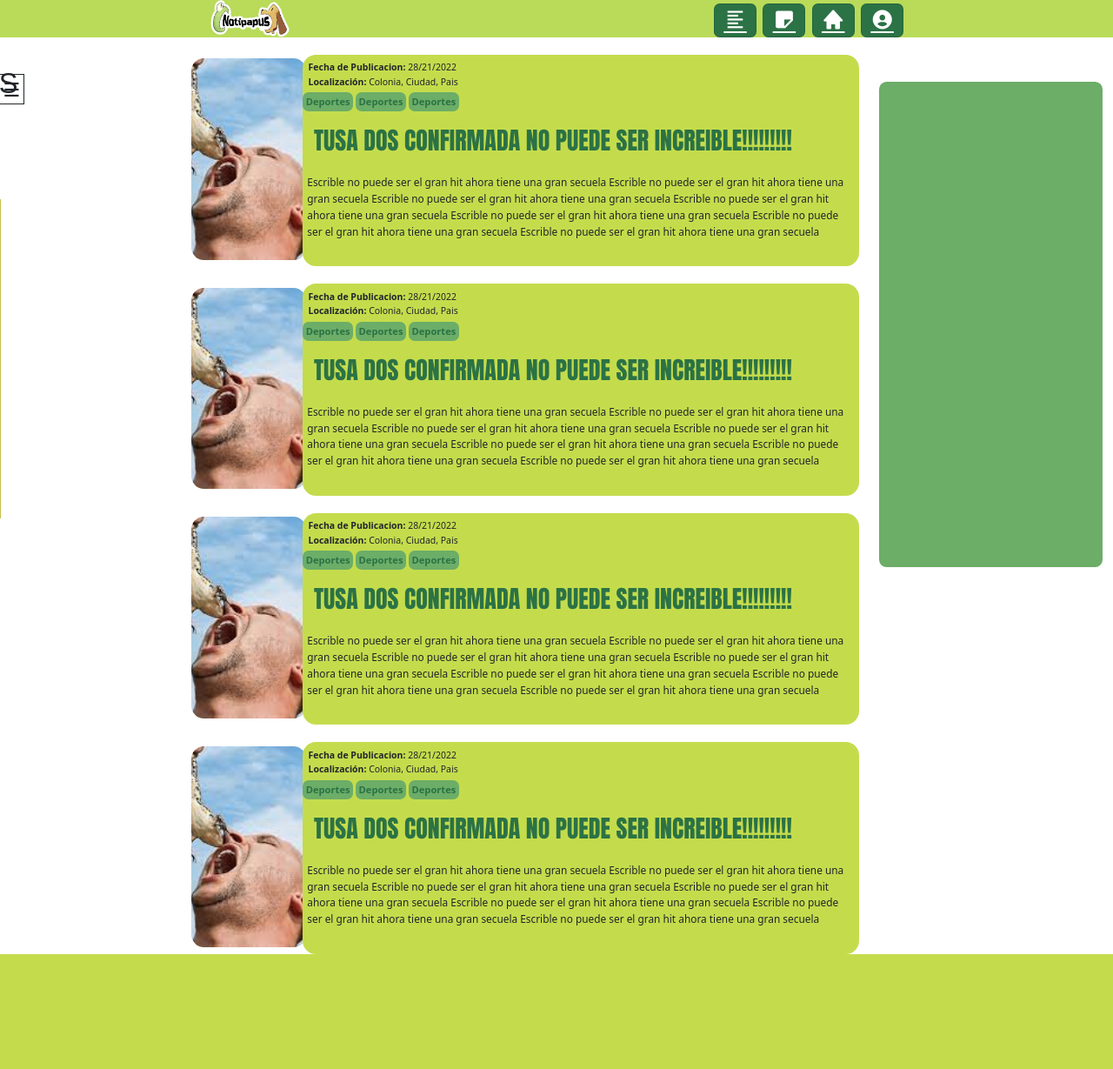
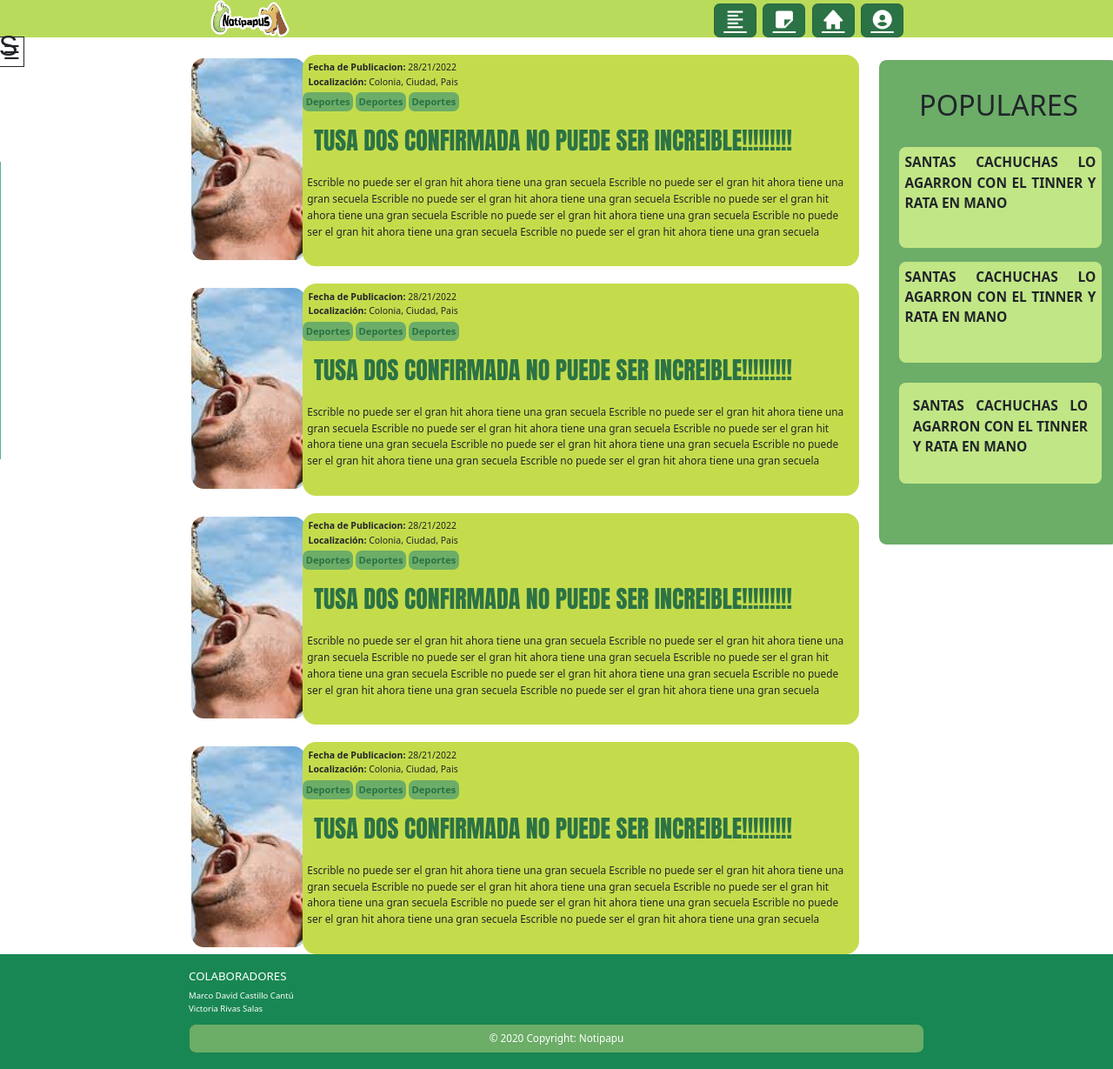
Before and after one commit to Comicnist099/Vistas-Webs, a PHP site: page / in a window 1280 px wide. Shown: the whole page at 87% size. Before the commit the page ends 1097 px from the top, so only its background shows below. Run offline with PHP 8.4, Linux system fonts and the light colour scheme; some libraries are stand-ins or nearby versions.

Commit message:
Se termino el dashboard

```diff
--- a/Dashboard/css/style.css
+++ b/Dashboard/css/style.css
@@ -1,6 +1,10 @@
 :root {
   --Zoom: 95%;
   --noti-lado: 100px:
+}
+
+body{
+
 }
 
 
@@ -144,6 +148,13 @@ header.logo {
 
 }
 
+@media screen and (max-width:1240px){
+  .Reciente{
+    display:none
+  }
+}
+
+
 @media screen and (max-width:700px) {
   .menu-toggle-btn {
     display: block !important;
@@ -152,6 +163,10 @@ header.logo {
   .Publicaciones {
     display: none;
     position: absolute;
+
+  }
+  .imagenPublic{
+    display: none;
   }
 
   .navigation-menu {
@@ -243,7 +258,7 @@ header.logo {
   position: fixed;
   width: 200px;
   height: 50%;
-  top: 90px;
+  top: 40px;
   background: #58b196;
   left: -200px;
   transition: 250ms;
@@ -276,7 +291,7 @@ header.logo {
 
   background: rgba(136, 120, 26, 0.611);
   color: #28380e;
-  font-size: 35px;
+  font-size: 25px;
   height: 80px;
   font-weight: 900;
 
@@ -290,7 +305,7 @@ header.logo {
   float: left;
   font-weight: bolder;
   height: 60px;
-  width: 333px;
+  width: 238px;
   font-size: 17px;
   margin-bottom: 0px;
   color: #28380e;
@@ -303,7 +318,7 @@ header.logo {
 .large-2 {
 
   float: left;
-  height: 500px;
+  height: 465px;
   overflow-y: scroll;
   margin-bottom: 25px;
   width: 235px;
@@ -417,6 +432,7 @@ header.logo {
 
 .CasillaTitulo {
   text-align: justify;
+  font-weight:900;
   padding: 2%;
   font-size: 40px;
   font-family: Impact;
@@ -507,23 +523,109 @@ width: 100%;
 }
 
 
-.Reciente .Reciente-Box{
-  width: 30px;
-  position:fixed;
-
-  height: 50px;
-  background-color: rgb(35, 97, 32);
+.Reciente h1{
+text-align: center;
+margin-top: 40px;
+}
+.Noticia3:hover{
+  transform: scale(1.1);
+  cursor:pointer;
+  transition: .3s;
+  font-weight:900;
 }
 
-.Reciente span{
+.Noticia2:hover{
+  transform: scale(1.1);
+  cursor:pointer;
+  transition: .3s;
+  font-weight:900;
+}
+
+
+.Noticia1:hover{
+  transform: scale(1.1);
+  cursor:pointer;
+  transition: .3s;
+  font-weight:900;
+}
+
+.Noticia1{
+  transition: .3s;
   position:absolute;
+  background-color: #c1e686;
+  border-radius: 10px;
+  left: 30px;
+  top:130px;
+  font-size: 20px;
+  width: 300px;
+  height: 150px;
+  font-weight:600;
+  text-overflow: ellipsis;
+  overflow: hidden;
+  padding: 8px;
+  text-align: justify;
+
+
 }
+
+
+.Noticia2{
+  transition: .3s;
+  position:absolute;
+  background-color: #c1e686;
+  border-radius: 10px;
+  left: 30px;
+  top:300px;
+  font-size: 20px;
+  width: 300px;
+  height: 150px;
+  font-weight:600;
+  text-overflow: ellipsis;
+  overflow: hidden;
+  padding: 8px;
+  text-align: justify;
+
+
+}
+
+
+.Noticia3{
+  transition: .3s;
+  position:absolute;
+  background-color: #c1e686;
+  border-radius: 10px;
+  left: 30px;
+  top:480px;
+  font-size: 20px;
+  width: 300px;
+  height: 150px;
+  font-weight:600;
+  text-overflow: ellipsis;
+  overflow: hidden;
+  padding: 20px;
+  text-align: justify;
+
+
+}
+
+
+
 .Reciente{
   border-radius: 10px;
-  position:fixed;
+  position:absolute;
   left: 79%;
-  top:110px;
-  width: 300px;
+  top:80px;
+  width: 320px;
   height: 650px;
   background-color: rgb(108, 173, 104);
 }
+
+
+.Fot_Copy{
+  padding: 10px;
+  text-align: center;
+  color: rgb(255, 255, 255);
+  border-radius: 10px;
+  background-color: rgb(108, 173, 104);
+
+}
--- a/Dashboard/index.html
+++ b/Dashboard/index.html
@@ -19,7 +19,7 @@
 </head>
 
 <body>
-  <header style="    background:hsla(76, 73%, 47%, 0.74) !important">
+  <header style="      background:rgb(185, 219, 91) !important">
 
     <div class="inner-width">
       <a href="#" title="NOTIPAPU!!!" class="logo bx-flashing-hover"><img src="img/logonotipapus.png" alt=""></a>
@@ -36,10 +36,15 @@
 
   </header>
   <section class="Reciente">
-   <div class=="Reciente-Box">
+    <h1>POPULARES</h1><br><br><br>
+    <div class=ConjuntoNoticias>
+      <span Class="Noticia1">SANTAS CACHUCHAS LO AGARRON CON EL TINNER Y RATA EN MANO</span>
+      <span Class="Noticia2">SANTAS CACHUCHAS LO AGARRON CON EL TINNER Y RATA EN MANO</span>
+      <span Class="Noticia3">SANTAS CACHUCHAS LO AGARRON CON EL TINNER Y RATA EN MANO</span>
+    </div>
 
-   </div>
   </section>
+
 
 
   <div id="sidebar">
@@ -101,7 +106,7 @@
           <span>Deportes</span>
         </div>
         <div class="CasillaTitulo">
-          <span style=" font-weight:900"> TUSA DOS CONFIRMADA NO PUEDE SER INCREIBLE!!!!!!!!!</span><br>
+          <span > TUSA DOS CONFIRMADA NO PUEDE SER INCREIBLE!!!!!!!!!</span><br>
 
         </div>
         <div class="large-3" style="font-weight:700">
@@ -241,7 +246,40 @@
     </section>
   </div>
 
+  <section class="">
+    <!-- Footer -->
+    <footer class="bg-success text-white text-center text-md-start">
+      <!-- Grid container -->
+      <div class="container p-4">
+        <!--Grid row-->
+        <div class="row">
 
+          <div class="">
+            <h5 class="text-uppercase">COLABORADOREs</h5>
+
+            <ul class="list-unstyled ">
+              <li>
+                <a >Marco David Castillo Cantú</a>
+              </li>
+              <li>
+                <a >Victoria Rivas Salas</a>
+              </li>
+            </ul>
+
+        </div>
+        <!--Grid row-->
+      </div>
+      <!-- Grid container -->
+
+      <!-- Copyright -->
+      <div class="Fot_Copy" >
+        © 2020 Copyright: Notipapu
+
+      </div>
+      <!-- Copyright -->
+    </footer>
+    <!-- Footer -->
+  </section>
   <script src="js/abrir.js"> </script>
   <script src="js/Sidebar.js"> </script>
 </body>
```
